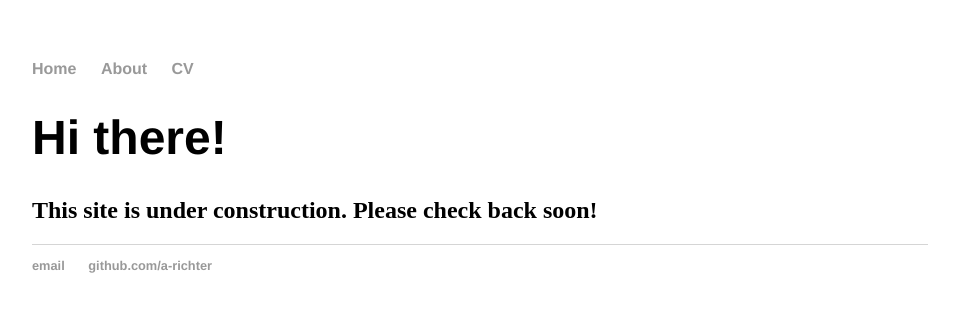
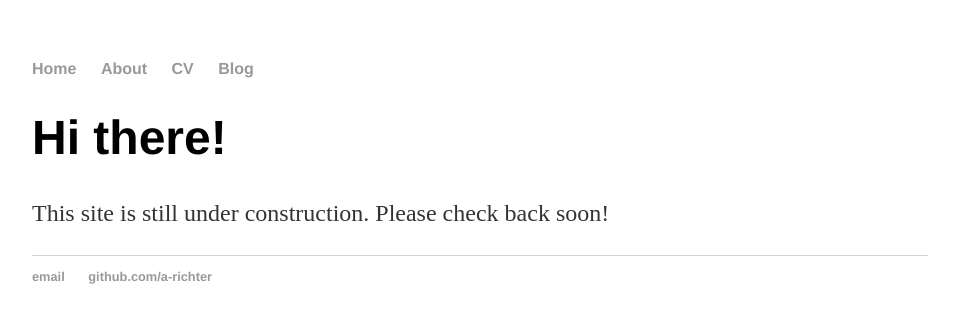
Before and after one commit to a-richter/a-richter.github.io, a Jekyll site: the page built from index.html, in a window 1280 px wide. Shown: the top 323 px of the page, without its empty margins (160-1119 px from the left). Built offline with Jekyll 4.4.1, drawn with Linux system fonts in a browser that asks for light colours.

Commit message:
Update index.html

```diff
--- a/index.html
+++ b/index.html
@@ -1,28 +1,8 @@
-<!DOCTYPE html>
-<html>
-	<head>
-		<title>A. Richter</title>
-		<link rel="stylesheet" type="text/css" href="/css/main.css">
-	</head>
-	<body>
-		<nav>
-    		<ul>
-        		<li><a href="/">Home</a></li>
-	        	<li><a href="/about">About</a></li>
-        		<li><a href="/cv">CV</a></li>
-    		</ul>
-		</nav>
-		<div class="container">
-    		<div class="blurb">
-        		<h1>Hi there!</h1>
-        		<h2>This site is under construction. Please check back soon!</h2>
-    		</div><!-- /.blurb -->
-		</div><!-- /.container -->
-		<footer>
-    		<ul>
-        		<li><a href="mailto:no@mail.com">email</a></li>
-        		<li><a href="https://github.com/a-richter.github.io">github.com/a-richter</a></li>
-			</ul>
-		</footer>
-	</body>
-</html>
+---
+layout: default
+title: A. Richter
+---
+<div class="blurb">
+	<h1>Hi there!</h1>
+	<p>This site is still under construction. Please check back soon!</p>
+</div><!-- /.blurb -->
```
